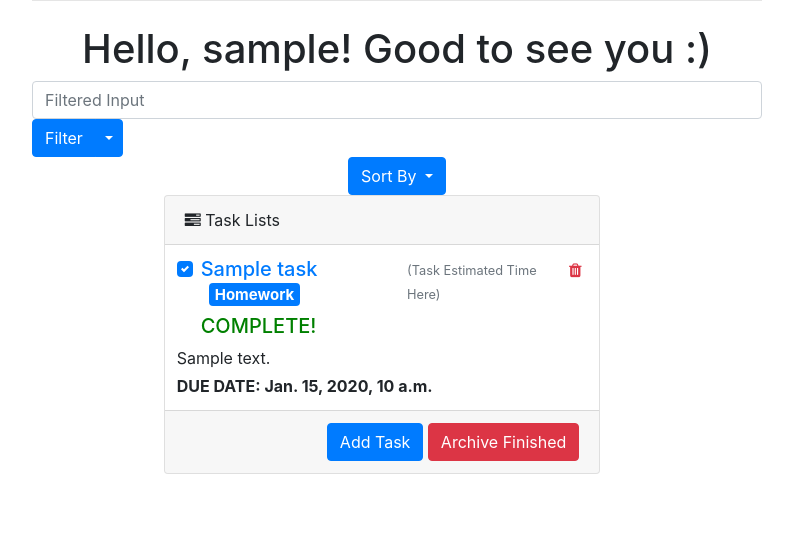
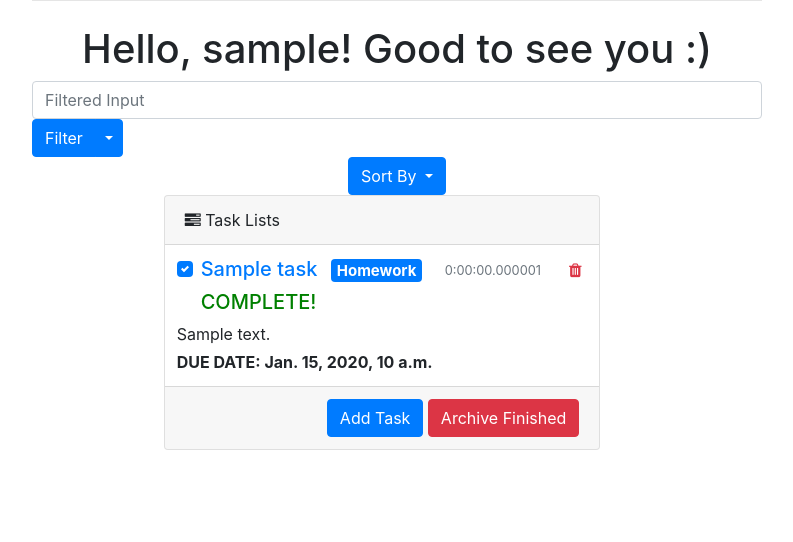
Before and after one commit to jac3rd/project-wildcard-dashboard, a Django app: page /tasks/list/ in a window 1280 px wide. Shown: the part 56-598 px from the top of the page, without its empty margins (243-1036 px from the left). Run offline with Django 3.2, Linux system fonts and the light colour scheme; a user stored in the database is signed in; tables that the repository leaves empty hold one stand-in row (values such as "Sample post"); some libraries are stand-ins or nearby versions.

Commit message:
Task Length Displays

```diff
--- a/tasks/forms.py
+++ b/tasks/forms.py
@@ -16,7 +16,7 @@ class TaskForm(forms.Form):
     task_name = forms.CharField(label='Task Name', max_length=100)
     task_desc = forms.CharField(label='Task Description', max_length=200, required=False)
     due_date = forms.DateTimeField(label='Start Time', input_formats=attempt)
-    length = forms.DurationField(label='Estimated Length')
+    length = forms.DurationField(label='Estimated Length', required=False)
     category = forms.Select(choices= Task.CATEGORIES)
 class FilterForm(forms.Form):
     filter_key = forms.CharField(label='Filter Key', max_length=100)
--- a/tasks/templates/tasks/task_list.html
+++ b/tasks/templates/tasks/task_list.html
@@ -161,7 +161,7 @@
                                             <!-- End of Henry's form -->
                                         </div>
                                         <div class="widget-content-right">
-                                            <small class="text-muted">(Task Estimated Time Here)</small>
+                                            <small class="text-muted">{{ task.length }}</small>
                                         </div>
                                         <div class="widget-content-right">
                                             <form action="{% url 'tasks:delete_task' %}" method='post' id="delete_{{ task.id }}">
```
